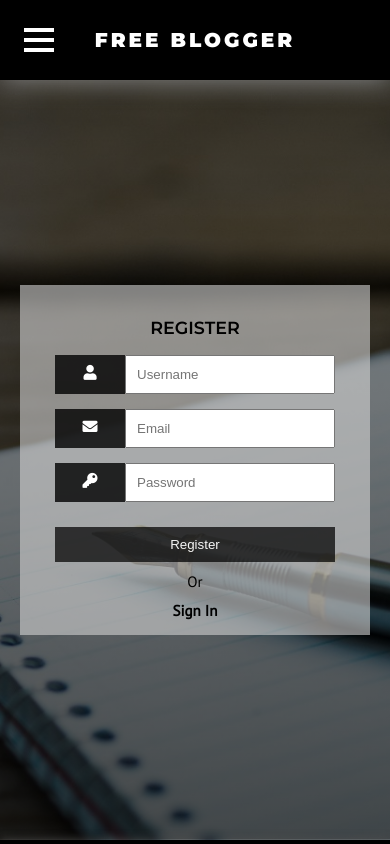
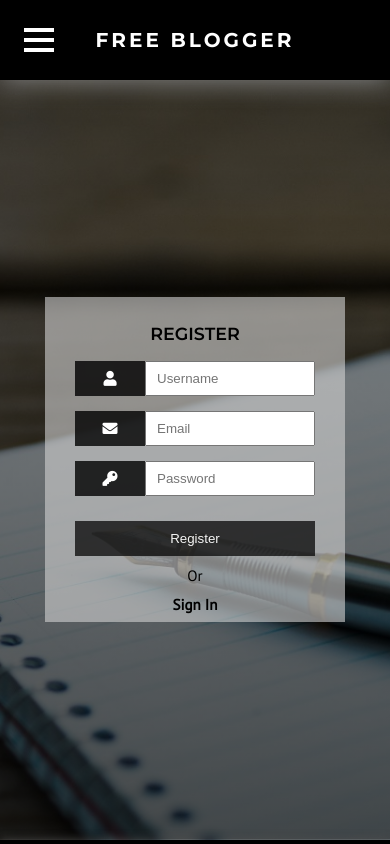
Before and after one commit to kattycreates/freelogger, a React (Create React App) app in the folder client/: page /register in a window 390 px wide. Shown: the top 844 px of the page. Built offline with nearby package versions, Linux system fonts and the light colour scheme; no server answers.

Commit message:
minor changes

```diff
--- a/client/src/components/navbar/navbar.css
+++ b/client/src/components/navbar/navbar.css
@@ -251,6 +251,9 @@
    body{
        font-size: 15px;
    }
+   .title-desktop{
+    font-weight: 700;
+}
     .nav ul{
         width: 95%;
     }
@@ -332,7 +335,7 @@
     .title-mobile{
         display:block;
         text-align: center;
-    font-weight: 900;
+    font-weight: 700;
     font-size: 20px;
     letter-spacing: 3px;
 
--- a/client/src/pages/Login/login.css
+++ b/client/src/pages/Login/login.css
@@ -14,6 +14,7 @@
 
 }
 .loginForm{
+    margin: 10px;
     width: 350px;
     height: 350px;
     display: flex;
@@ -21,6 +22,7 @@
     justify-content: center;
     align-items: center;
     background-color: rgba(211, 211, 211, 0.6);
+    transition: all 0.3s ease;
 }
 .loginForm .icon{
     background-color: rgba(0,0,0,0.8);
@@ -60,3 +62,15 @@
     cursor: not-allowed;
     background-color: rgba(0,0,0,0.5);
 }
+
+@media screen and (max-width:575px) {
+    .loginForm{
+        margin: 15px;
+        width: 300px;
+        height: 300px;
+
+    }
+}
+@media screen and (max-width:400px) {
+
+}
--- a/client/src/pages/register/register.css
+++ b/client/src/pages/register/register.css
@@ -20,6 +20,7 @@
     justify-content: center;
     align-items: center;
     background-color: rgba(211, 211, 211, 0.6);
+    transition: all 0.3s ease;
 }
 .registerForm .icon{
     background-color: rgba(0,0,0,0.8);
@@ -62,3 +63,19 @@ a{
     color: black;
    font-weight: 900;
 }
+
+
+@media screen and (max-width:575px) {
+    .registerForm{
+        margin: 15px;
+        width: 300px;
+        height: 325px;
+
+    }
+    .inputDivReg{
+        height: 35px;
+    }
+}
+@media screen and (max-width:400px) {
+
+}
--- a/client/src/pages/settings/Settings.jsx
+++ b/client/src/pages/settings/Settings.jsx
@@ -168,7 +168,7 @@ const Settings = () => {
                   <input type="file" id='profileInput' onChange={(e)=>{setFile(e.target.files[0])}} />
                   <button onClick={handleUpload} className='upload-btn'>Upload</button>
                   { progressShow&&progress<100&& <p>{progress}%</p>}
-                  {progressShow&&progress===100&&<h1>completed</h1>}
+                  {progressShow&&progress===100&&<i className='check fas fa-check' ></i>}
               </div>
               <label htmlFor="userName">Username</label>
               <input type="text" id='userName' value={username} onChange={(e)=>setUsername(e.target.value)} />
--- a/client/src/pages/settings/settings.css
+++ b/client/src/pages/settings/settings.css
@@ -43,6 +43,12 @@
     justify-content: space-between;
     align-items: center;
 
+}
+.check{
+    color: white;
+    background-color: rgb(27, 181, 27);
+    border-radius: 50%;
+    padding: 5px;
 }
 .title1{
     padding: 15px 0;
--- a/client/src/pages/write/Write.jsx
+++ b/client/src/pages/write/Write.jsx
@@ -145,7 +145,7 @@ const Write = () => {
                     <input type="file" id='blogUpload' className='blogFile' onChange={(e)=>setFile(e.target.files[0])} />
                     <button onClick={handleUpload} className='upload-btn'>Upload</button>
                     { progressShow&&progress<100&& <p>{progress}%</p>}
-                    {progressShow&&progress===100&&<h4>Upload success</h4>}
+                    {progressShow&&progress===100&&<i className='check fas fa-check' ></i>}
                 </div>
 
                 <input type="text" placeholder='Title' className='blogTitle' autoFocus={true} value={title} onChange={(e)=>setTitle(e.target.value)} required/>
```
